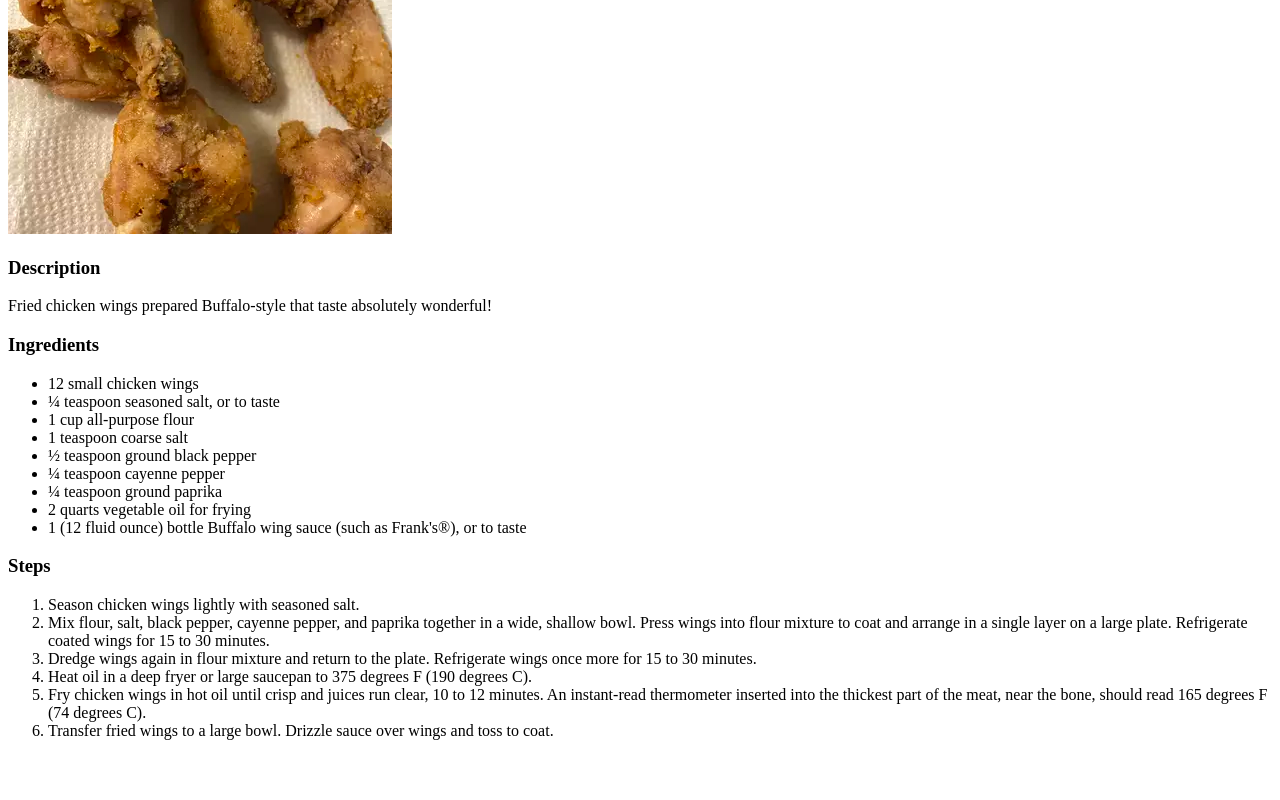
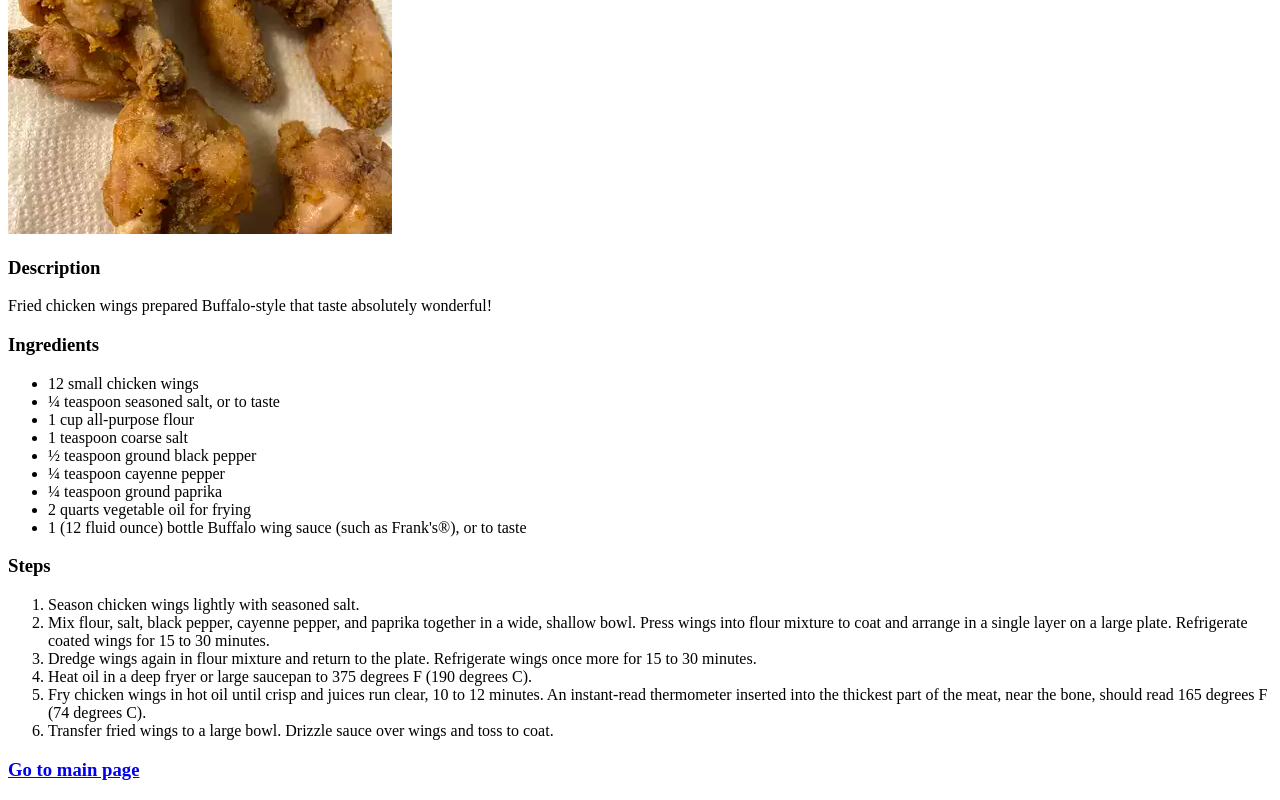
Before and after one commit to butlermuwo/odin-recipes, a plain HTML site: page recipes/fried-chicken-wings.html in a window 1280 px wide. Shown: the part 358-1158 px from the top of the page. Before the commit the page ends 1114 px from the top, so only its background shows below. Drawn offline with Linux system fonts and the light colour scheme.

Commit message:
Add link to the main page from recipe pages

```diff
--- a/recipes/fried-chicken-wings.html
+++ b/recipes/fried-chicken-wings.html
@@ -32,5 +32,6 @@
         <li>Fry chicken wings in hot oil until crisp and juices run clear, 10 to 12 minutes. An instant-read thermometer inserted into the thickest part of the meat, near the bone, should read 165 degrees F (74 degrees C).</li>
         <li>Transfer fried wings to a large bowl. Drizzle sauce over wings and toss to coat.</li>
     </ol>
+    <h3><a href="../index.html">Go to main page</a></h3>
 </body>
 </html>
```
Also changed, not shown: recipes/green-beans-and-chicken.html (+1 -0 lines), recipes/lasagna.html (+1 -0 lines), recipes/pork-steaks.html (+1 -0 lines).
